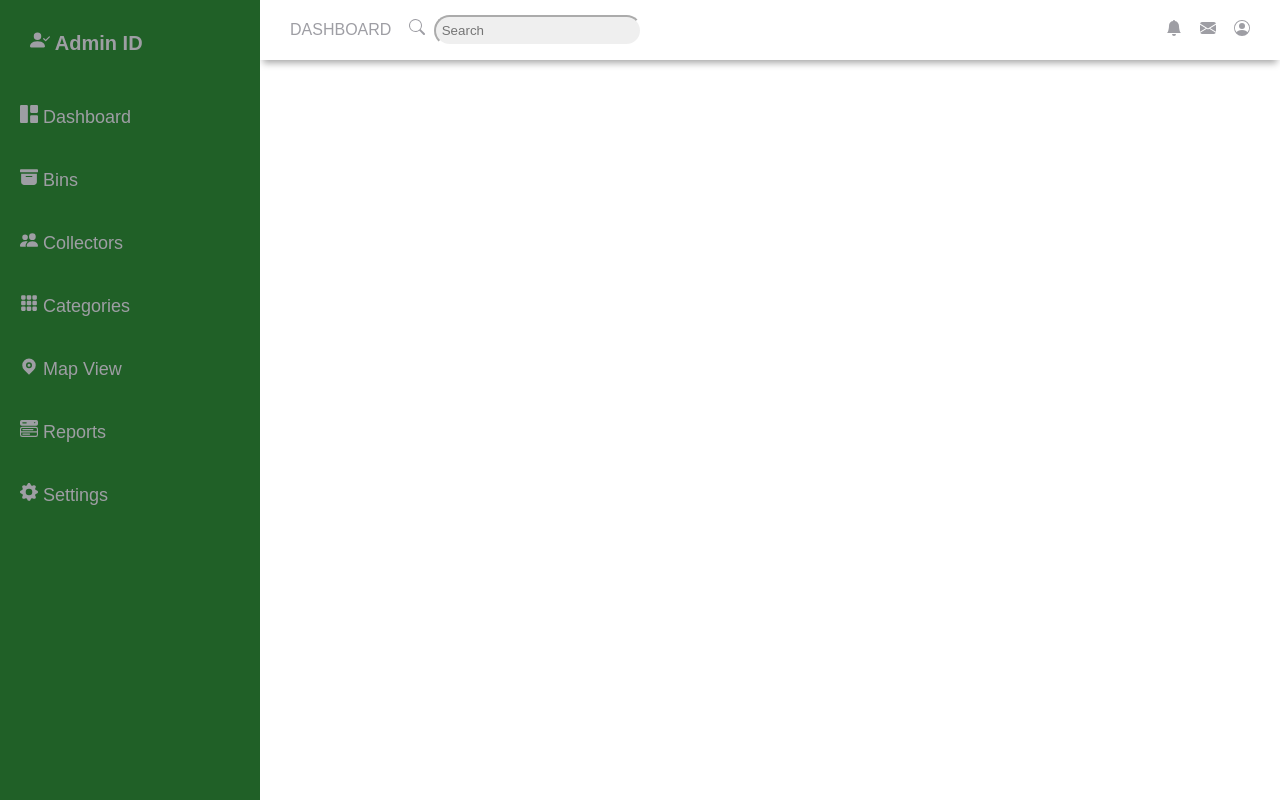
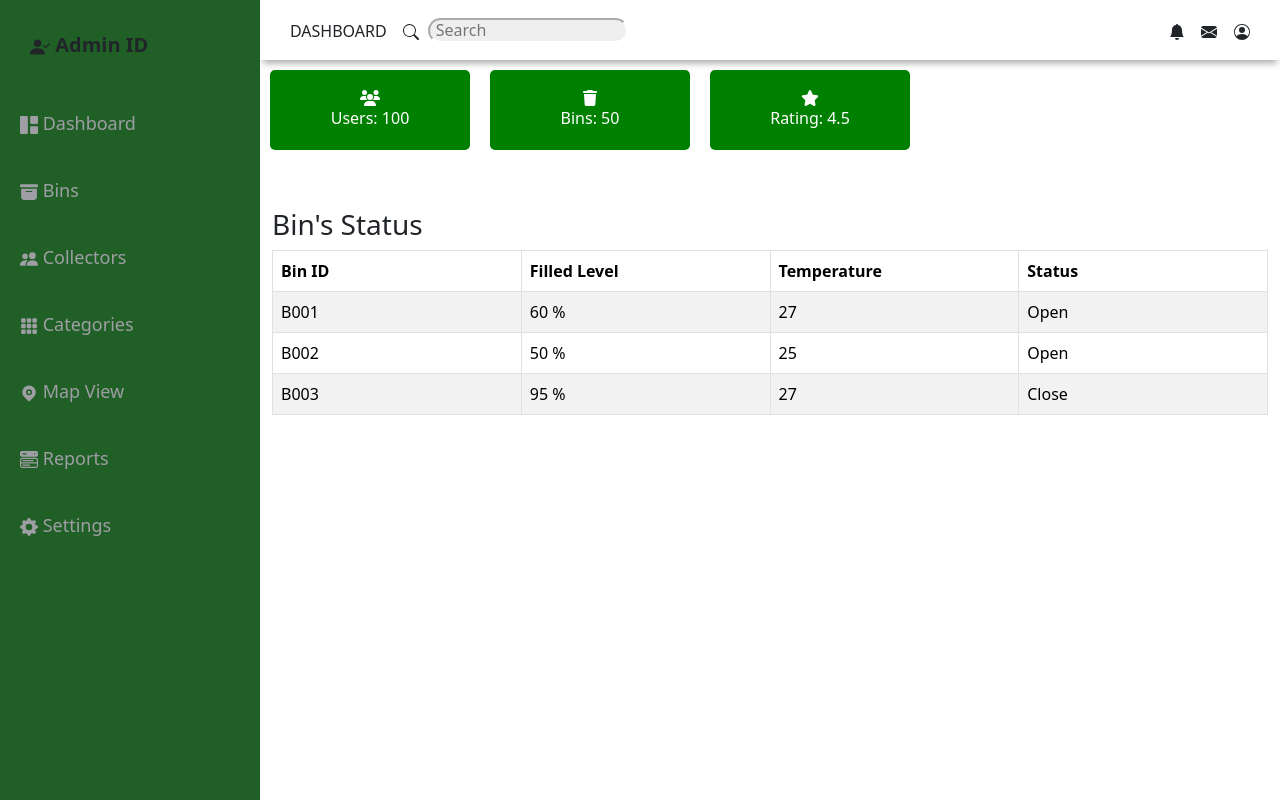
Before and after one commit to cepdnaclk/e19-3yp-Smart-Waste-Management-System, a React (Create React App) app in the folder web-app/frontend/: page /dashboard in a window 1280 px wide. Built offline with nearby package versions, Linux system fonts and the light colour scheme.

Commit message:
updated dashboard

```diff
--- a/web-app/frontend/package.json
+++ b/web-app/frontend/package.json
@@ -3,6 +3,8 @@
   "version": "0.1.0",
   "private": true,
   "dependencies": {
+    "@fortawesome/free-solid-svg-icons": "^6.5.1",
+    "@fortawesome/react-fontawesome": "^0.2.0",
     "@testing-library/jest-dom": "^5.17.0",
     "@testing-library/react": "^13.4.0",
     "@testing-library/user-event": "^13.5.0",
--- a/web-app/frontend/src/App.js
+++ b/web-app/frontend/src/App.js
@@ -3,6 +3,7 @@ import { BrowserRouter, Routes, Route } from "react-router-dom";
 import Login from "./pages/Login";
 import Register from "./pages/Register";
 import Dashboard from "./pages/Dashboard";
+import Bin from "./pages/Bin";
 import "./App.css";
 
 const App = () => {
@@ -10,9 +11,10 @@ const App = () => {
     <div>
       <BrowserRouter>
         <Routes>
-          <Route path="/login" element={<Login />} />
+          <Route path="/" element={<Login />} />
           <Route path="/register" element={<Register />} />
           <Route path="/dashboard" element={<Dashboard />} />
+          <Route path="/bin" element={<Bin />} />
         </Routes>
       </BrowserRouter>
     </div>
--- /dev/null
+++ b/web-app/frontend/src/components/Dashboard/BinComponet.jsx
@@ -0,0 +1,37 @@
+import React from "react";
+
+function BinComponet() {
+  return (
+    <div style={style.AddBinContainer}>
+      <button style={style.AddBinButton} className="AddBinButton">
+        + Add a Bin
+      </button>
+    </div>
+  );
+}
+
+const style = {
+  AddBinContainer: {
+    top: "10px",
+    right: "30px",
+    marginLeft: "30px",
+    marginTop: "30px",
+  },
+
+  AddBinButton: {
+    backgroundColor: "#4caf50",
+    color: "white",
+    padding: "10px 15px",
+    fontSize: "16px",
+    border: "none",
+    cursor: "pointer",
+    transition: "background-color 0.3s",
+    borderRadius: "5px",
+  },
+
+  AddBinButtonHover: {
+    backgroundColor: "#45a049",
+  },
+};
+
+export default BinComponet;
--- a/web-app/frontend/src/components/Dashboard/Dashboard.css
+++ b/web-app/frontend/src/components/Dashboard/Dashboard.css
@@ -8,11 +8,11 @@ body {
 
 .grid-container {
   display: grid;
-  grid-template-columns: 260px 1fr 1fr 1fr;
+  grid-template-columns: 260px 1fr;
   grid-template-rows: 0.2fr 3fr;
   grid-template-areas:
-    "sidebar header header header"
-    "sidebar main main main";
+    "sidebar header"
+    "sidebar main";
   height: 100vh;
 }
 
@@ -35,7 +35,7 @@ body {
 .search-text {
   background-color: #efefef;
   border-color: rgb(255, 255, 255);
-  color: #f0f0f0;
+  color: #000000;
   width: 200px;
   height: 25px;
   border-radius: 20px;
--- a/web-app/frontend/src/components/Dashboard/Home.jsx
+++ b/web-app/frontend/src/components/Dashboard/Home.jsx
@@ -1,11 +1,88 @@
-import React from 'react'
+import React from "react";
+import "bootstrap/dist/css/bootstrap.min.css";
+import { FontAwesomeIcon } from "@fortawesome/react-fontawesome";
+import { faUsers, faTrash, faStar } from "@fortawesome/free-solid-svg-icons";
 
 function Home() {
   return (
-    <div>
+    <div className="container-fluid">
+      <div className="row">
+        {" "}
+        <br />
+        <br />
+        <div className="col-md-4 box" style={style.box}>
+          <FontAwesomeIcon icon={faUsers} /> Users: 100
+        </div>
+        <div className="col-md-4 box" style={style.box}>
+          <FontAwesomeIcon icon={faTrash} /> Bins: 50
+        </div>
+        <div className="col-md-4 box" style={style.box}>
+          <FontAwesomeIcon icon={faStar} /> Rating: 4.5
+        </div>
+      </div>
 
+      <div className="row">
+        <div className="col-md-12">
+          {" "}
+          <br />
+          <br />
+          <h3>Bin's Status</h3>
+          <table
+            className="table table-striped table-bordered table-hover"
+            style={style.table}
+          >
+            <thead>
+              <tr>
+                <th>Bin ID</th>
+                <th>Filled Level</th>
+                <th>Temperature</th>
+                <th>Status</th>
+              </tr>
+            </thead>
+            <tbody>
+              <tr>
+                <td>B001</td>
+                <td>60 %</td>
+                <td>27</td>
+                <td>Open</td>
+              </tr>
+              <tr>
+                <td>B002</td>
+                <td>50 %</td>
+                <td>25</td>
+                <td>Open</td>
+              </tr>
+              <tr>
+                <td>B003</td>
+                <td>95 %</td>
+                <td>27</td>
+                <td>Close</td>
+              </tr>
+            </tbody>
+          </table>
+        </div>
+      </div>
     </div>
-  )
+  );
 }
 
-export default Home
+const style = {
+  box: {
+    width: "200px",
+    height: "80px",
+    backgroundColor: "green",
+    padding: "10px",
+    display: "flex",
+    flexDirection: "column",
+    justifyContent: "center",
+    alignItems: "center",
+    color: "white",
+    borderRadius: "5px",
+    margin: "10px",
+  },
+  table: {
+    tableLayout: "fixed",
+  },
+};
+
+export default Home;
--- /dev/null
+++ b/web-app/frontend/src/pages/Bin.jsx
@@ -0,0 +1,17 @@
+import React from "react";
+import "../components/Dashboard/Dashboard.css";
+import Header from "../components/Dashboard/Header";
+import Sidebar from "../components/Dashboard/Sidebar";
+import BinComponet from "../components/Dashboard/BinComponet";
+
+function Bin() {
+  return (
+    <div className="grid-container">
+      <Header />
+      <Sidebar />
+      <BinComponet />
+    </div>
+  );
+}
+
+export default Bin;
```
Also changed, not shown: 7 other files (tests, documents, lock files or other folders).
